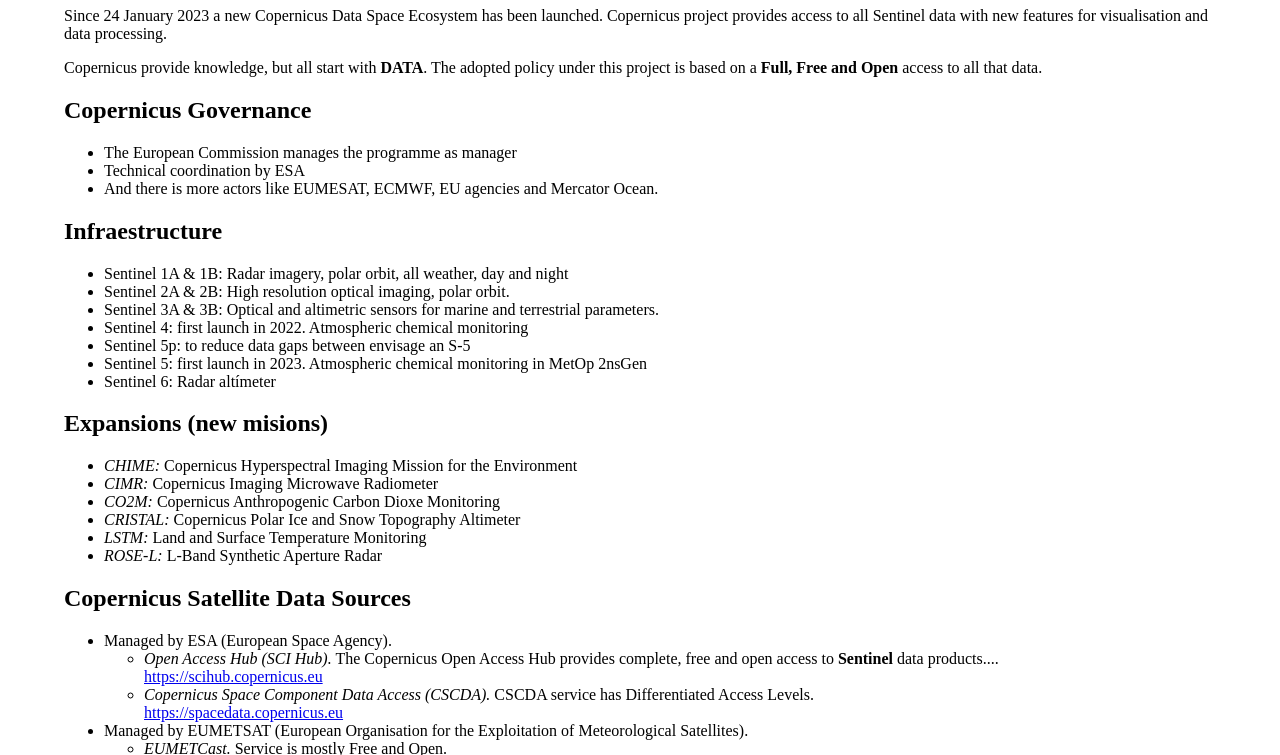
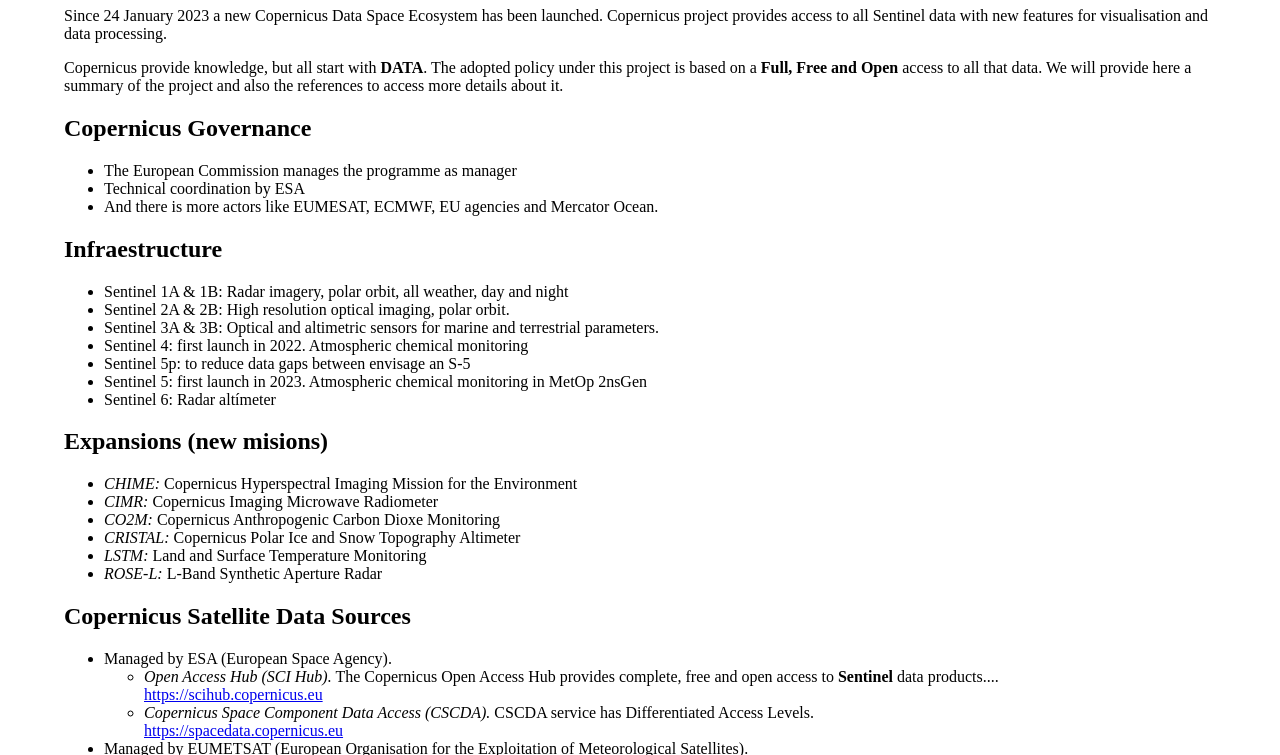
Before and after one commit to jonatanmv/copernicus-summary, a plain HTML site: page index.html in a window 1280 px wide. Shown: the part 73-828 px from the top of the page. Drawn offline with Linux system fonts and the light colour scheme.

Commit message:
Update index.html

```diff
--- a/index.html
+++ b/index.html
@@ -14,7 +14,7 @@
         Since 24 January 2023 a new Copernicus Data Space Ecosystem has been launched. Copernicus project provides access to all Sentinel data with new features for visualisation and data processing.
     </p>
     <p>
-        Copernicus provide knowledge, but all start with <b>DATA</b>. The adopted policy under this project is based on a <b>Full, Free and Open</b> access to all that data.
+        Copernicus provide knowledge, but all start with <b>DATA</b>. The adopted policy under this project is based on a <b>Full, Free and Open</b> access to all that data. We will provide here a summary of the project and also the references to access more details about it.
     </p>
 
     <h2>Copernicus Governance</h2>
```
